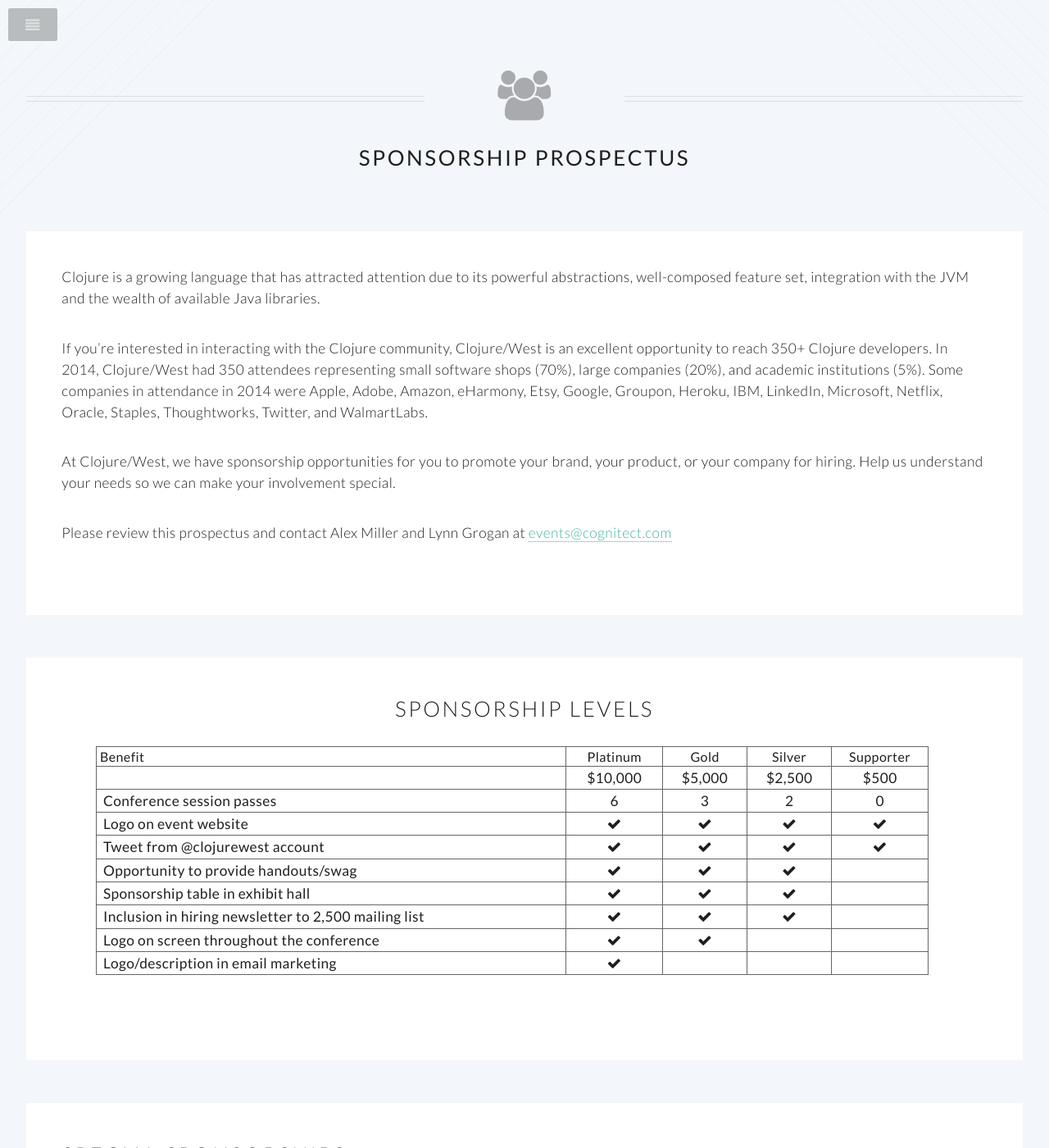
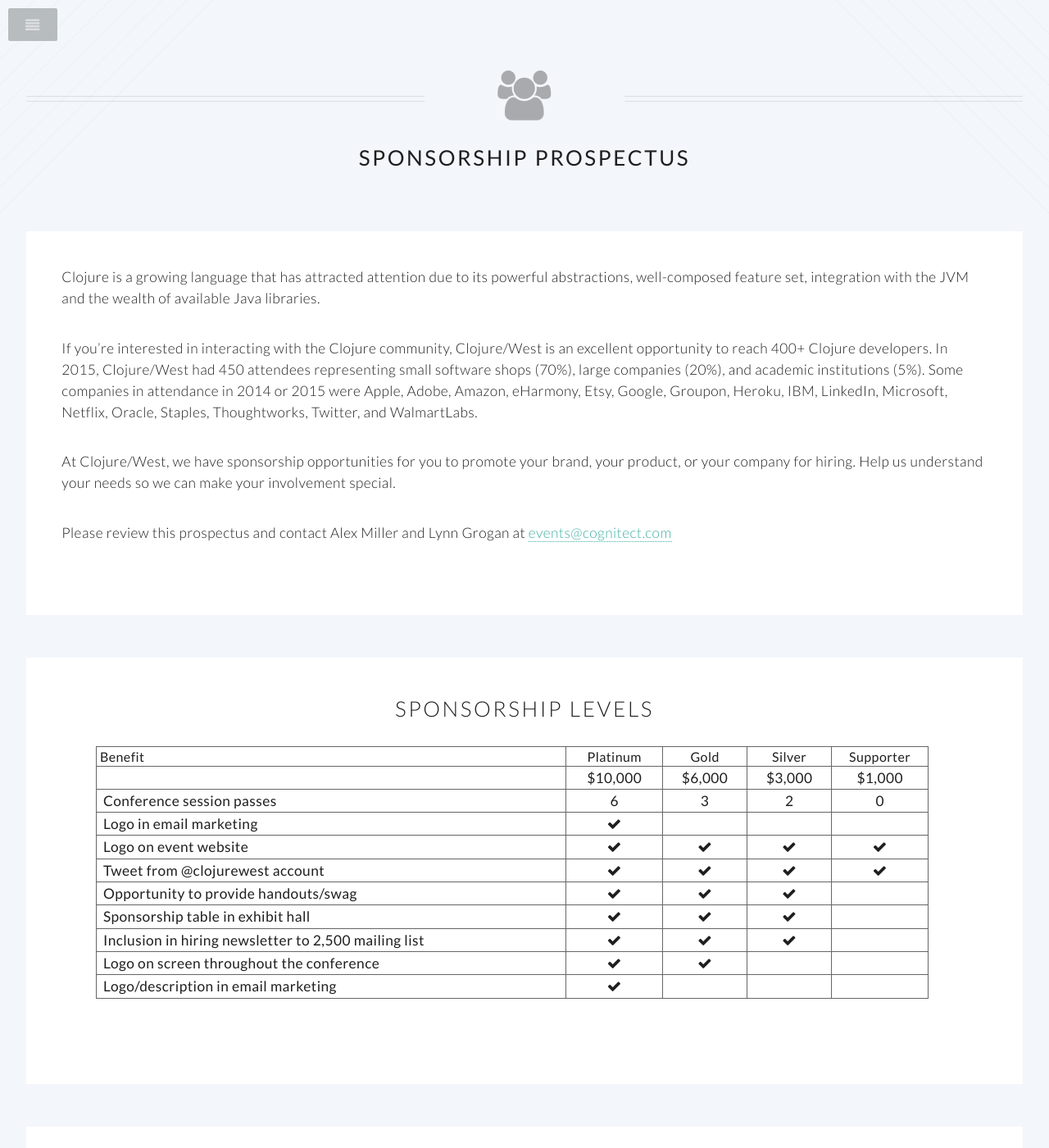
Before and after one commit to clojurewest/clojurewest.github.io, a Jekyll site: the page built from sponsorship.html, in a window 1280 px wide and 1400 px high. Shown: the whole window at 82% size. Built offline with Jekyll 4.4.1, drawn with Linux system fonts in a browser that asks for light colours.

Commit message:
update sponsor levels

```diff
--- a/sponsorship.html
+++ b/sponsorship.html
@@ -19,7 +19,7 @@
 								<section>
 <header> </header>
 <p>Clojure is a growing language that has attracted attention due to its powerful abstractions, well-composed feature set, integration with the JVM and the wealth of available Java libraries. </p>
-<p>If you’re interested in interacting with the Clojure community, Clojure/West is an excellent opportunity to reach 350+ Clojure developers. In 2014, Clojure/West had 350 attendees representing small software shops (70%), large companies (20%), and academic institutions (5%). Some companies in attendance in 2014 were Apple, Adobe, Amazon, eHarmony, Etsy, Google, Groupon, Heroku, IBM, LinkedIn, Microsoft, Netflix, Oracle, Staples, Thoughtworks, Twitter, and WalmartLabs. </p>
+<p>If you’re interested in interacting with the Clojure community, Clojure/West is an excellent opportunity to reach 400+ Clojure developers. In 2015, Clojure/West had 450 attendees representing small software shops (70%), large companies (20%), and academic institutions (5%). Some companies in attendance in 2014 or 2015 were Apple, Adobe, Amazon, eHarmony, Etsy, Google, Groupon, Heroku, IBM, LinkedIn, Microsoft, Netflix, Oracle, Staples, Thoughtworks, Twitter, and WalmartLabs. </p>
 <p>At Clojure/West, we have sponsorship opportunities for you to promote your brand, your product, or your company for hiring. Help us understand your needs so we can make your involvement special. </p>
 <p>Please review this prospectus and contact Alex Miller and Lynn Grogan at <a href="mailto:events@cognitect.com">events@cognitect.com</a> </p>
 							  </section>
@@ -45,9 +45,9 @@
     <tr>
       <td>&nbsp;</td>
       <td>$10,000</td>
-      <td>$5,000</td>
-      <td>$2,500</td>
-      <td>$500</td>
+      <td>$6,000</td>
+      <td>$3,000</td>
+      <td>$1,000</td>
     </tr>
     <tr>
       <td><div align="left">Conference session passes</div></td>
@@ -55,6 +55,13 @@
       <td>3</td>
       <td>2</td>
       <td>0</td>
+    </tr>
+    <tr>
+      <td><div align="left">Logo in email marketing</div></td>
+      <td><i class="fa fa-check"></i></td>
+      <td>&nbsp;</td>
+      <td>&nbsp;</td>
+      <td>&nbsp;</td>
     </tr>
     <tr>
       <td><div align="left">Logo on event website</div></td>
```
